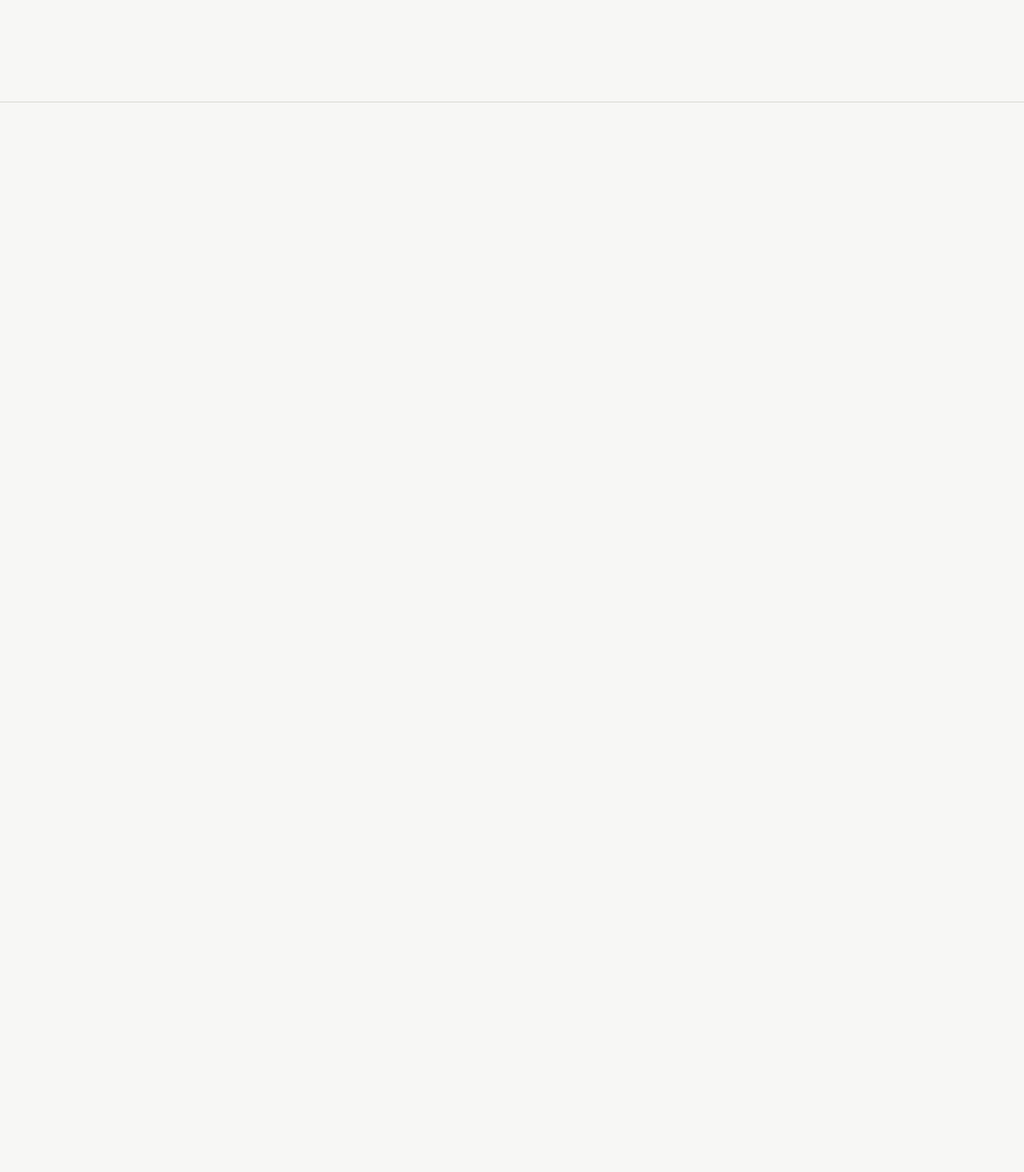
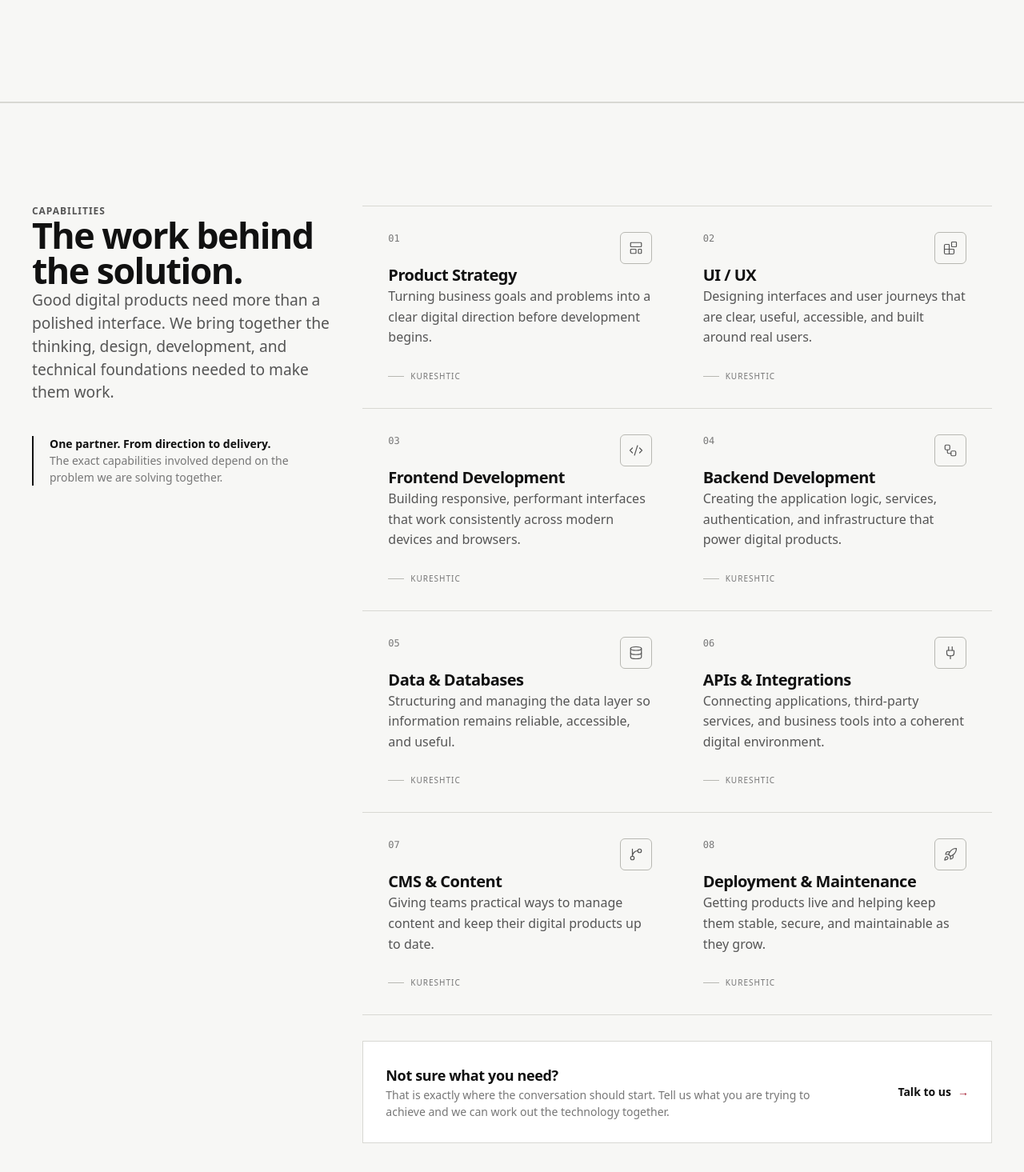
Before and after one commit to Gigawashudas/kureshtic, a Next.js app: page / in a window 1280 px wide. Shown: the part 4245-5710 px from the top of the page at 80% size. Before the commit the page ends 4373 px from the top, so only its background shows below. Built offline with nearby package versions, Linux system fonts and the light colour scheme.

Commit message:
Add capabilities section

```diff
--- a/src/app/page.tsx
+++ b/src/app/page.tsx
@@ -1,4 +1,5 @@
 import { Navigation } from "@/components/layout/navigation";
+import { Capabilities } from "@/components/sections/capabilities";
 import { Hero } from "@/components/sections/hero";
 import { QuestionAnswer } from "@/components/sections/question-answer";
 import { SelectedWork } from "@/components/sections/selected-work";
@@ -14,6 +15,7 @@ export default function Home() {
         <QuestionAnswer />
         <WhatWeBuild />
         <SelectedWork />
+        <Capabilities />
       </main>
     </>
   );
--- /dev/null
+++ b/src/components/sections/capabilities.tsx
@@ -0,0 +1,123 @@
+import { Blocks, Code2, Database, GitBranch, LayoutTemplate, Plug, Rocket, Workflow } from "lucide-react";
+
+const capabilities = [
+  {
+    number: "01",
+    title: "Product Strategy",
+    description: "Turning business goals and problems into a clear digital direction before development begins.",
+    icon: LayoutTemplate,
+  },
+  {
+    number: "02",
+    title: "UI / UX",
+    description: "Designing interfaces and user journeys that are clear, useful, accessible, and built around real users.",
+    icon: Blocks,
+  },
+  {
+    number: "03",
+    title: "Frontend Development",
+    description: "Building responsive, performant interfaces that work consistently across modern devices and browsers.",
+    icon: Code2,
+  },
+  {
+    number: "04",
+    title: "Backend Development",
+    description: "Creating the application logic, services, authentication, and infrastructure that power digital products.",
+    icon: Workflow,
+  },
+  {
+    number: "05",
+    title: "Data & Databases",
+    description: "Structuring and managing the data layer so information remains reliable, accessible, and useful.",
+    icon: Database,
+  },
+  {
+    number: "06",
+    title: "APIs & Integrations",
+    description: "Connecting applications, third-party services, and business tools into a coherent digital environment.",
+    icon: Plug,
+  },
+  {
+    number: "07",
+    title: "CMS & Content",
+    description: "Giving teams practical ways to manage content and keep their digital products up to date.",
+    icon: GitBranch,
+  },
+  {
+    number: "08",
+    title: "Deployment & Maintenance",
+    description: "Getting products live and helping keep them stable, secure, and maintainable as they grow.",
+    icon: Rocket,
+  },
+];
+
+export function Capabilities() {
+  return (
+    <section id="capabilities" aria-labelledby="capabilities-heading" className="k-section border-b border-[var(--border)]">
+      <div className="k-container">
+        <div className="grid gap-14 lg:grid-cols-12 lg:gap-10">
+          <div className="lg:col-span-4">
+            <p className="k-eyebrow">Capabilities</p>
+
+            <h2 id="capabilities-heading" className="k-heading-2 mt-6 max-w-lg">
+              The work behind the solution.
+            </h2>
+
+            <p className="k-body-large mt-7 max-w-md">Good digital products need more than a polished interface. We bring together the thinking, design, development, and technical foundations needed to make them work.</p>
+
+            <div className="mt-10 border-l-2 border-[var(--foreground)] pl-5">
+              <p className="text-sm font-semibold text-[var(--text-primary)]">One partner. From direction to delivery.</p>
+
+              <p className="k-body-small mt-2 max-w-sm">The exact capabilities involved depend on the problem we are solving together.</p>
+            </div>
+          </div>
+
+          <div className="lg:col-span-8">
+            <div className="grid border-t border-[var(--border)] sm:grid-cols-2">
+              {capabilities.map((capability) => {
+                const Icon = capability.icon;
+
+                return (
+                  <article key={capability.number} className="group relative border-b border-[var(--border)] p-6 transition-colors duration-300 hover:bg-[var(--surface-muted)] sm:p-7 lg:p-8">
+                    <div className="flex items-start justify-between gap-5">
+                      <span className="font-mono text-xs text-[var(--text-muted)] transition-colors duration-300 group-hover:text-[var(--accent)]">{capability.number}</span>
+
+                      <div className="flex h-10 w-10 shrink-0 items-center justify-center rounded-[var(--radius-sm)] border border-[var(--border-strong)] text-[var(--text-secondary)] transition-colors duration-300 group-hover:border-[var(--accent)] group-hover:text-[var(--accent)]">
+                        <Icon size={18} strokeWidth={1.6} aria-hidden="true" />
+                      </div>
+                    </div>
+
+                    <h3 className="mt-8 text-xl font-semibold tracking-[-0.025em] text-[var(--text-primary)]">{capability.title}</h3>
+
+                    <p className="k-body mt-3 max-w-md">{capability.description}</p>
+
+                    <div className="mt-7 flex items-center gap-2">
+                      <span aria-hidden="true" className="h-px w-5 bg-[var(--border-strong)] transition-all duration-300 group-hover:w-8 group-hover:bg-[var(--accent)]" />
+
+                      <span className="text-[10px] font-medium uppercase tracking-[0.1em] text-[var(--text-muted)]">KURESHTIC</span>
+                    </div>
+                  </article>
+                );
+              })}
+            </div>
+
+            <div className="mt-8 flex flex-col gap-4 border border-[var(--border)] bg-[var(--surface)] p-6 sm:p-7 lg:flex-row lg:items-center lg:justify-between">
+              <div>
+                <p className="text-lg font-semibold tracking-[-0.02em] text-[var(--text-primary)]">Not sure what you need?</p>
+
+                <p className="k-body-small mt-2 max-w-xl">That is exactly where the conversation should start. Tell us what you are trying to achieve and we can work out the technology together.</p>
+              </div>
+
+              <a href="#contact" className="k-link inline-flex shrink-0 items-center gap-2 text-sm font-semibold">
+                Talk to us
+                <span aria-hidden="true" className="text-[var(--accent)]">
+                  →
+                </span>
+              </a>
+            </div>
+          </div>
+        </div>
+      </div>
+    </section>
+  );
+}
```
